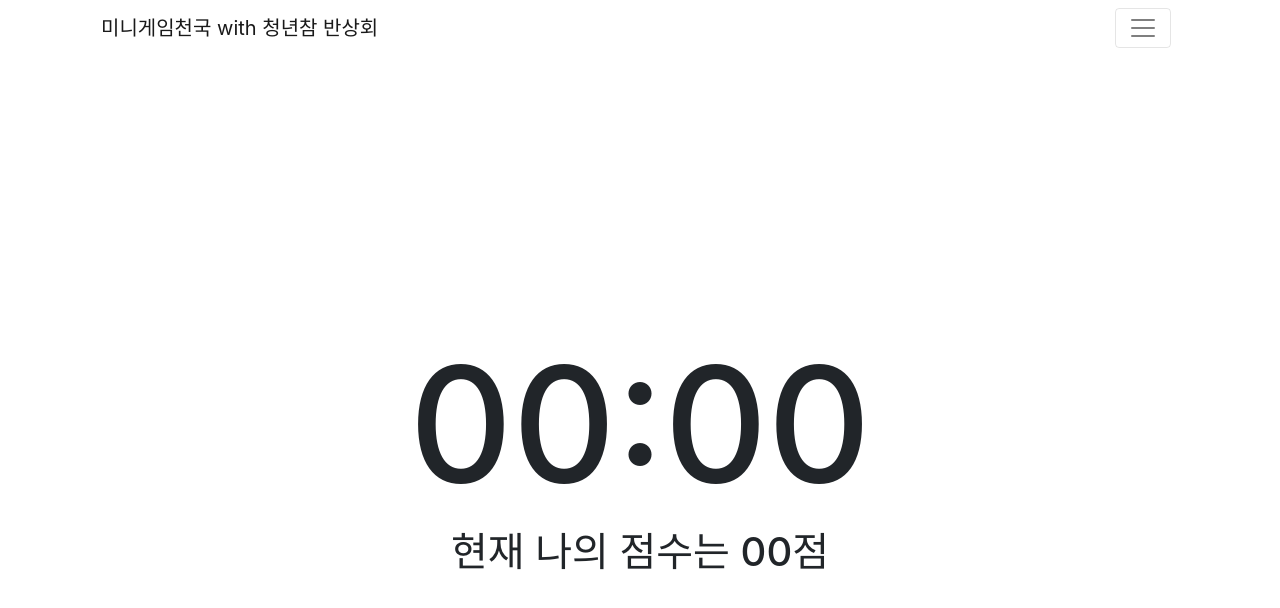
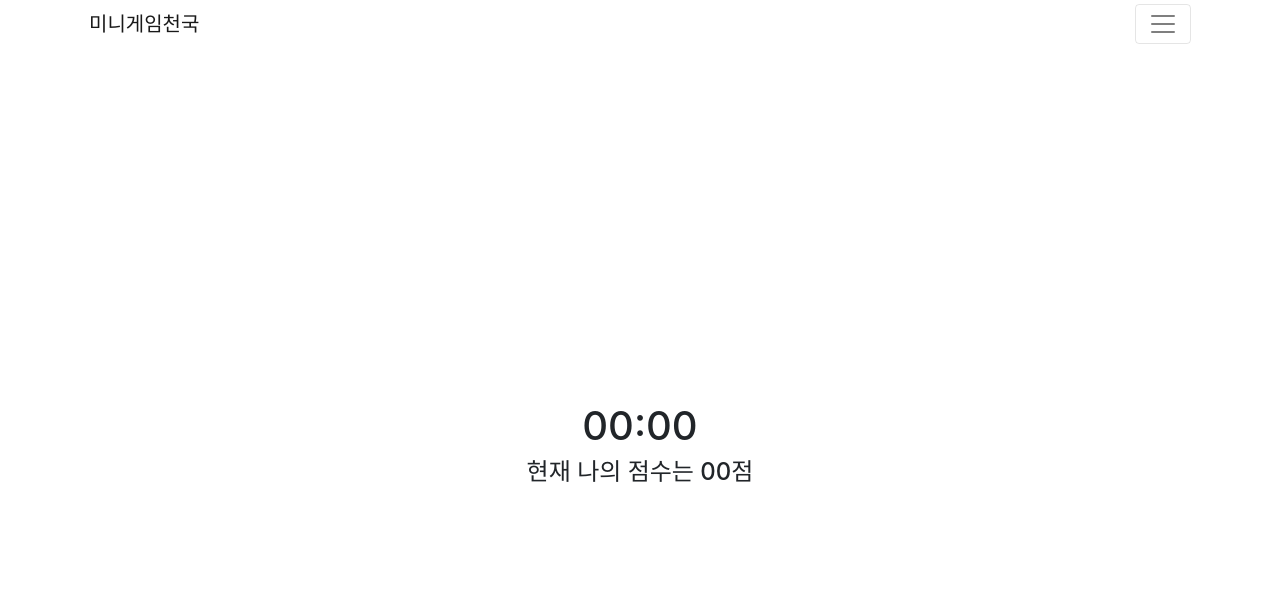
Before and after one commit to tenderpooh/minigame, a React (Create React App) app: page /user in a window 1280 px wide. Shown: the top 608 px of the page. Built offline with nearby package versions, Linux system fonts and the light colour scheme.

Commit message:
프론트엔드 정리

```diff
--- a/src/Header.js
+++ b/src/Header.js
@@ -32,13 +32,11 @@ const Header = () => {
   return (
     <>
       <div>
-        <Navbar color="faded" light>
-          <NavbarBrand href="/" className="mr-auto">
-            미니게임천국 with 청년참 반상회
-          </NavbarBrand>
+        <Navbar className="w-100 p-1" color="faded" light>
+          <NavbarBrand href="/">미니게임천국</NavbarBrand>
           <NavbarToggler
             onClick={() => toggleNavbar(!collapsed)}
-            className="mr-2"
+            className="align-right"
           />
           <Collapse isOpen={!collapsed} navbar>
             <Nav navbar>
@@ -64,17 +62,6 @@ const Header = () => {
                   리더보드
                 </NavLink>
               </NavItem>
-              <NavItem>
-                <NavLink href="/admin/">Admin</NavLink>
-              </NavItem>
-              <NavItem>
-                <NavLink href="/user/">User</NavLink>
-              </NavItem>
-              <NavItem>
-                <NavLink href="https://github.com/reactstrap/reactstrap">
-                  GitHub
-                </NavLink>
-              </NavItem>
             </Nav>
           </Collapse>
         </Navbar>
@@ -87,10 +74,7 @@ const Header = () => {
           <ModalBody>{modalContent}</ModalBody>
           <ModalFooter>
             <Button color="primary" onClick={() => toggleModal(!modal)}>
-              Do Something
-            </Button>{" "}
-            <Button color="secondary" onClick={() => toggleModal(!modal)}>
-              Cancel
+              확인
             </Button>
           </ModalFooter>
         </Modal>
--- a/src/User/User.jsx
+++ b/src/User/User.jsx
@@ -7,8 +7,8 @@ const User = () => {
     <Container>
       <Header />
       <div className="d-flex flex-column justify-content-center align-items-center vh-100">
-        <h1 style={{ fontSize: "10rem" }}>00:00</h1>
-        <h1>현재 나의 점수는 00점</h1>
+        <h1>00:00</h1>
+        <h4>현재 나의 점수는 00점</h4>
       </div>
     </Container>
   );
```
Also changed, not shown: src/Leaderboard.js (added).
